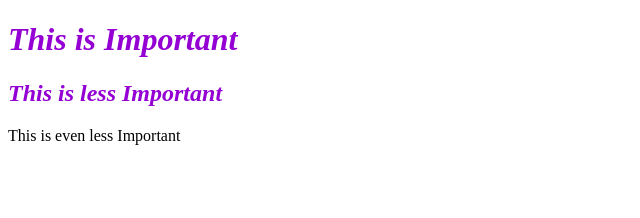
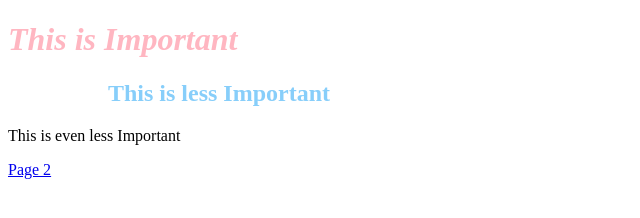
Before and after one commit to rubycrawshaw/289.101, a plain HTML site: page page1.html in a window 1280 px wide. Shown: the whole page, without its empty margins (0-640 px from the left). Drawn offline with Linux system fonts and the light colour scheme.

Commit message:
moved page 2

```diff
--- a/page1.html
+++ b/page1.html
@@ -5,21 +5,23 @@
         <title>Page1</title>
         <style>
             .important{
-                color:darkviolet;
+                color:lightpink;
                 font-style:italic;
             }
             .notsoimportant{
-                color:aqua;
+                color:lightskyblue;
                 margin-left:100px;
                 margin-top:20px;
-            }
+
         </style>
     </head>
     <body>
 
         <h1 class="important">This is Important</h1>
-        <h2 class="important">This is less Important</h2>
-        <p>This is even less Important</p>
+        <h2 class="notsoimportant">This is less Important</h2>
+        <p class="notasimportant">This is even less Important</p>
+
+        <a href="Page2.html">Page 2</a>
 
     </body>
 </html>
```
Also changed, not shown: 2 other files.
